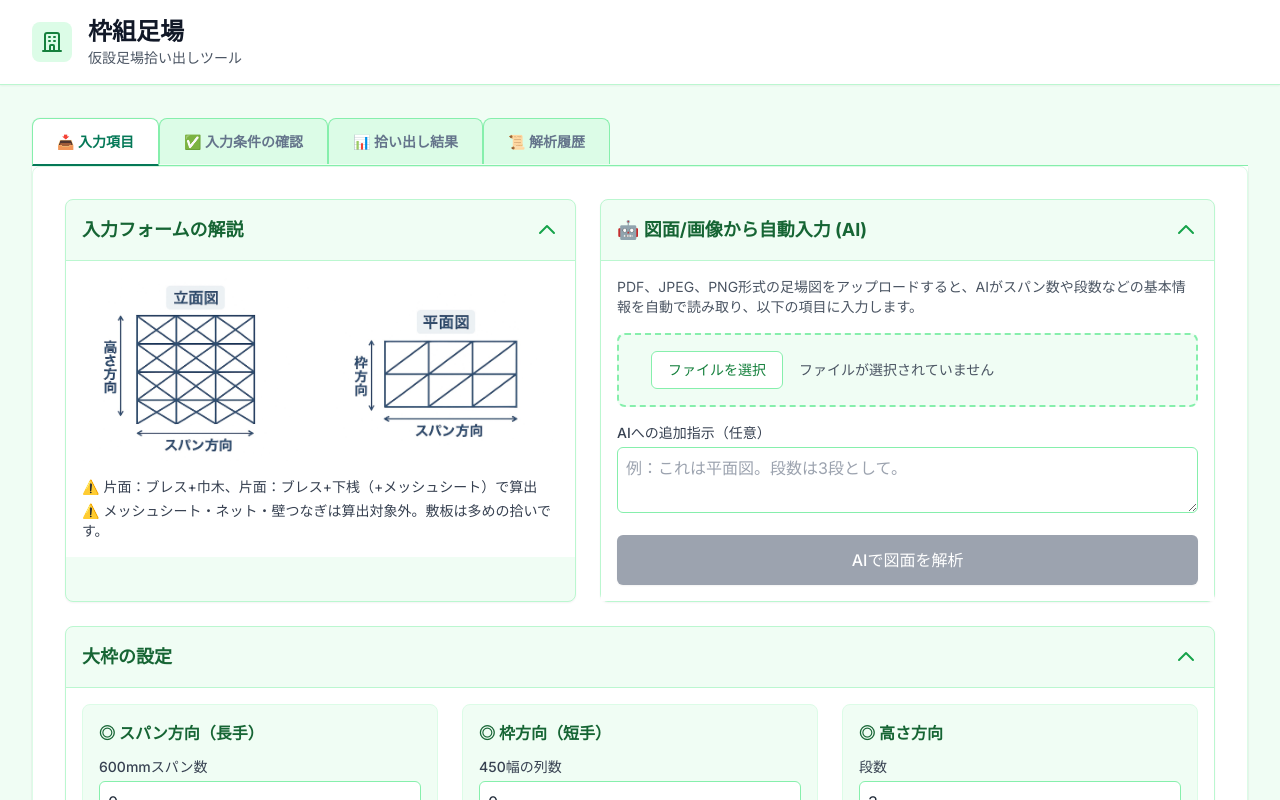
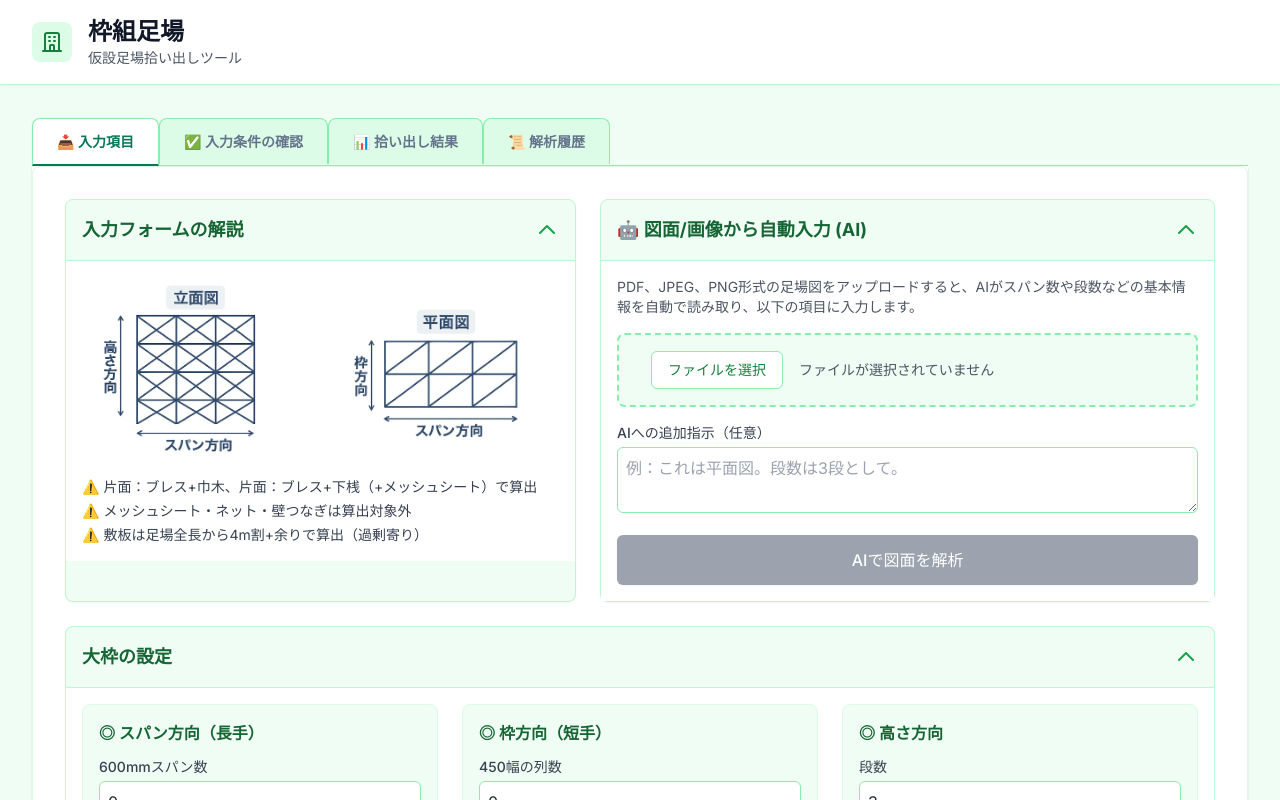
Before and after one commit to terunosuke/frame-scaffold, a React (Vite) app: page / in a window 1280 px wide. Shown: the top 800 px of the page. Built offline with nearby package versions, Linux system fonts and the light colour scheme.

Commit message:
chore(frame): 0814最終

```diff
--- a/components/AIPdfExtractor.tsx
+++ b/components/AIPdfExtractor.tsx
@@ -77,7 +77,11 @@ return (
                 </p>
                 <p className="text-sm text-gray-700">
                 <span className="mr-1">⚠️</span>
-                メッシュシート・ネット・壁つなぎは算出対象外。敷板は多めの拾いです。
+                メッシュシート・ネット・壁つなぎは算出対象外
+                </p>
+                <p className="text-sm text-gray-700">
+                <span className="mr-1">⚠️</span>
+                敷板は足場全長から4m割+余りで算出（過剰寄り）
                 </p>
             </div>
             {/* ← ここまで追加 */}
```
Also changed, not shown: 1 other file (tests, documents, lock files or other folders).
